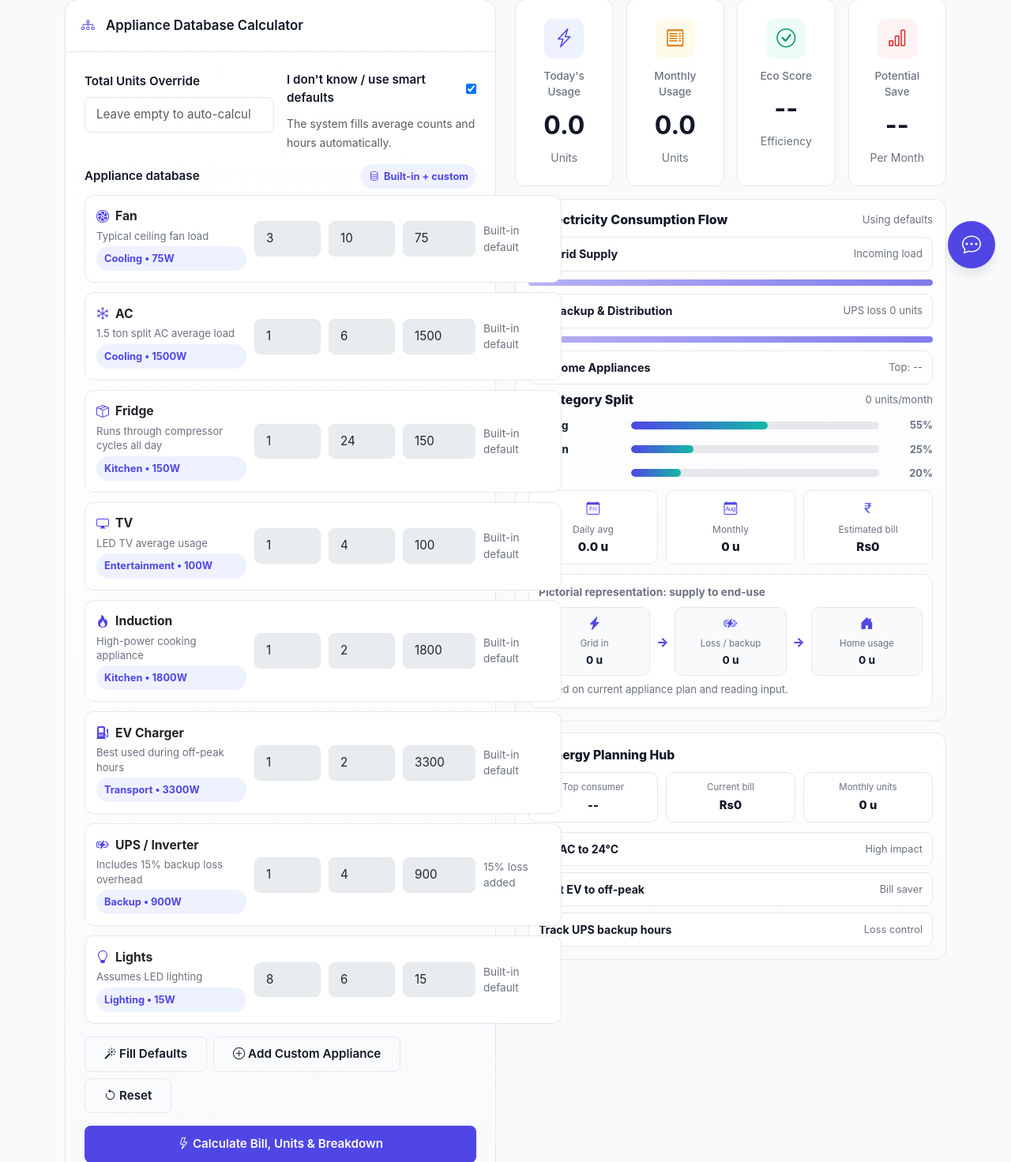
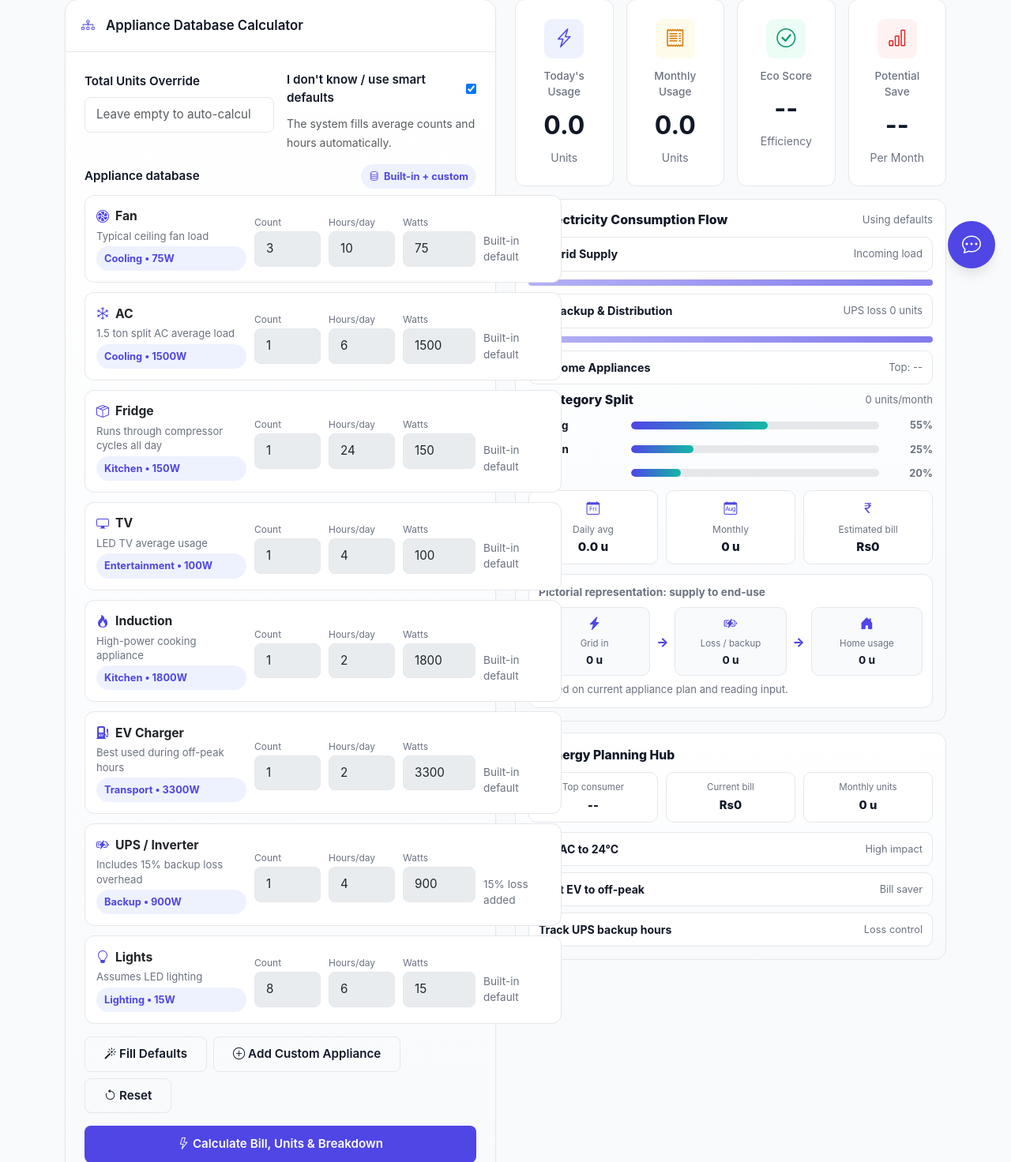
Before and after one commit to sumit3988/Smart-Bill-Optimizer, a Flask app: page / in a window 1280 px wide. Shown: the part 440-1912 px from the top of the page at 79% size. Run offline with Flask 3, Linux system fonts and the light colour scheme; data comes from the database, SQL or seed files in the repository; data that the repository does not hold is empty.

Commit message:
minor changes

```diff
--- a/energy/ml_models/training_report.json
+++ b/energy/ml_models/training_report.json
@@ -61,5 +61,5 @@
     "support": 64.0
   },
   "overall_accuracy": 0.96875,
-  "total_examples": 1200
+  "total_examples": 320
 }
--- a/templates/dashboard.html
+++ b/templates/dashboard.html
@@ -1715,10 +1715,21 @@
                     <input class="form-control appliance-name" value="${escapeHtml(nameValue)}" placeholder="Appliance name">
                     <div class="appliance-note">Add any appliance not listed in the built-in database.</div>
                 </div>
-                <input class="form-control appliance-power" type="number" min="0" step="1" value="${wattValue}" placeholder="Watts">
-                <input class="form-control appliance-count" type="number" min="0" step="1" value="${countValue}" placeholder="Count">
-                <input class="form-control appliance-hours" type="number" min="0" step="0.5" value="${hoursValue}" placeholder="Hours/day">
-                <button type="button" class="btn btn-outline remove-appliance-btn"><i class="bi bi-trash"></i></button>
+                <div>
+                    <label style="font-size: 0.75rem; color: var(--text-muted); margin-bottom: 2px;">Count</label>
+                    <input class="form-control appliance-count" type="number" min="0" step="1" value="${countValue}" placeholder="Count">
+                </div>
+                <div>
+                    <label style="font-size: 0.75rem; color: var(--text-muted); margin-bottom: 2px;">Hours/day</label>
+                    <input class="form-control appliance-hours" type="number" min="0" step="0.5" value="${hoursValue}" placeholder="Hours/day">
+                </div>
+                <div>
+                    <label style="font-size: 0.75rem; color: var(--text-muted); margin-bottom: 2px;">Watts</label>
+                    <input class="form-control appliance-power" type="number" min="0" step="1" value="${wattValue}" placeholder="Watts">
+                </div>
+                <div style="align-self: flex-end; padding-bottom: 2px;">
+                    <button type="button" class="btn btn-outline remove-appliance-btn"><i class="bi bi-trash"></i></button>
+                </div>
             ` : `
                 <div class="appliance-meta">
                     <div class="d-flex align-items-center gap-2">
@@ -1728,10 +1739,19 @@
                     <div class="appliance-note">${escapeHtml(noteValue)}</div>
                     <span class="soft-badge">${escapeHtml(item.category || 'General')} • ${wattValue}W</span>
                 </div>
-                <input class="form-control appliance-count" type="number" min="0" step="1" value="${countValue}" placeholder="Count" ${disabledAttr}>
-                <input class="form-control appliance-hours" type="number" min="0" step="0.5" value="${hoursValue}" placeholder="Hours/day" ${disabledAttr}>
-                <input class="form-control appliance-power" type="number" min="0" step="1" value="${wattValue}" placeholder="Watts" ${disabledAttr}>
-                <div style="font-size: 0.85rem; color: var(--text-muted);">${item.id === 'ups' ? '15% loss added' : 'Built-in default'}</div>
+                <div>
+                    <label style="font-size: 0.75rem; color: var(--text-muted); margin-bottom: 2px;">Count</label>
+                    <input class="form-control appliance-count" type="number" min="0" step="1" value="${countValue}" placeholder="Count" ${disabledAttr}>
+                </div>
+                <div>
+                    <label style="font-size: 0.75rem; color: var(--text-muted); margin-bottom: 2px;">Hours/day</label>
+                    <input class="form-control appliance-hours" type="number" min="0" step="0.5" value="${hoursValue}" placeholder="Hours/day" ${disabledAttr}>
+                </div>
+                <div>
+                    <label style="font-size: 0.75rem; color: var(--text-muted); margin-bottom: 2px;">Watts</label>
+                    <input class="form-control appliance-power" type="number" min="0" step="1" value="${wattValue}" placeholder="Watts" ${disabledAttr}>
+                </div>
+                <div style="font-size: 0.85rem; color: var(--text-muted); align-self: flex-end; padding-bottom: 8px;">${item.id === 'ups' ? '15% loss added' : 'Built-in default'}</div>
             `;
 
             if (isCustom) {
```
Also changed, not shown: 1 other file.
